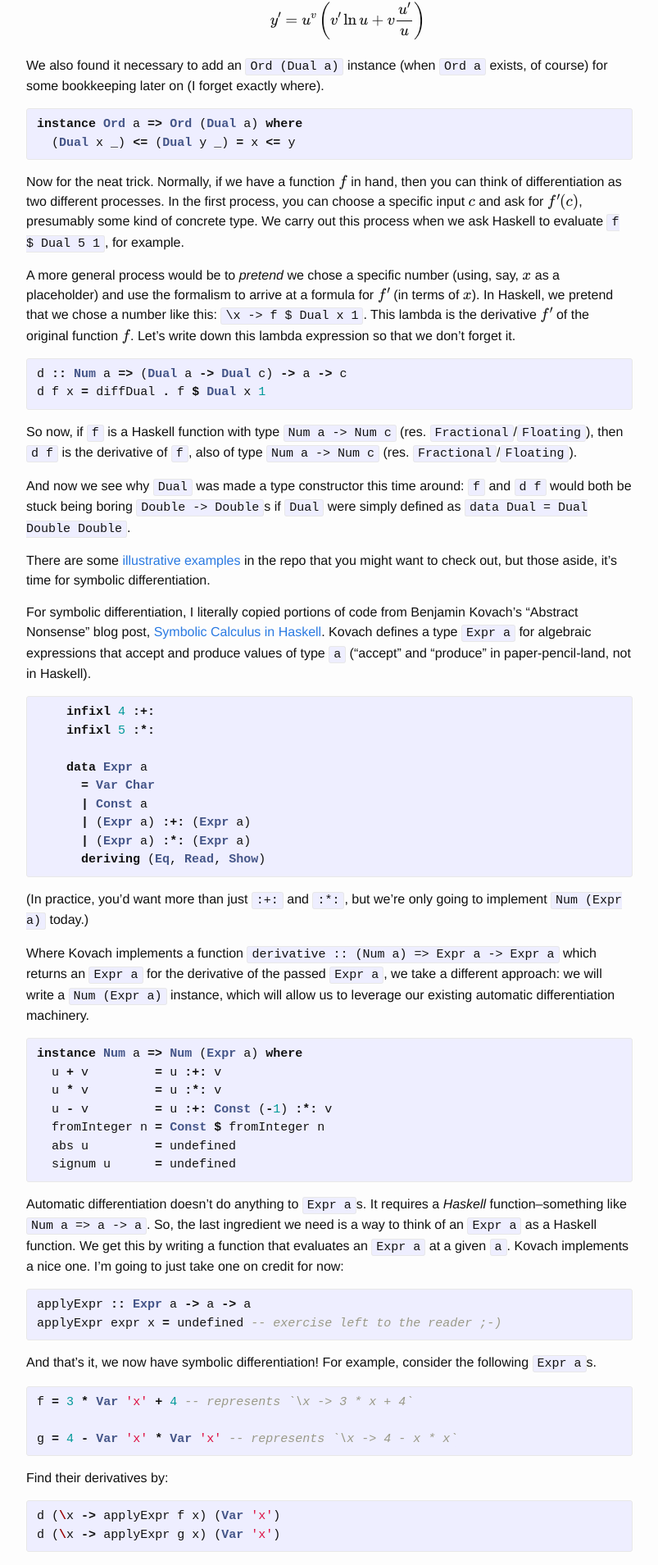
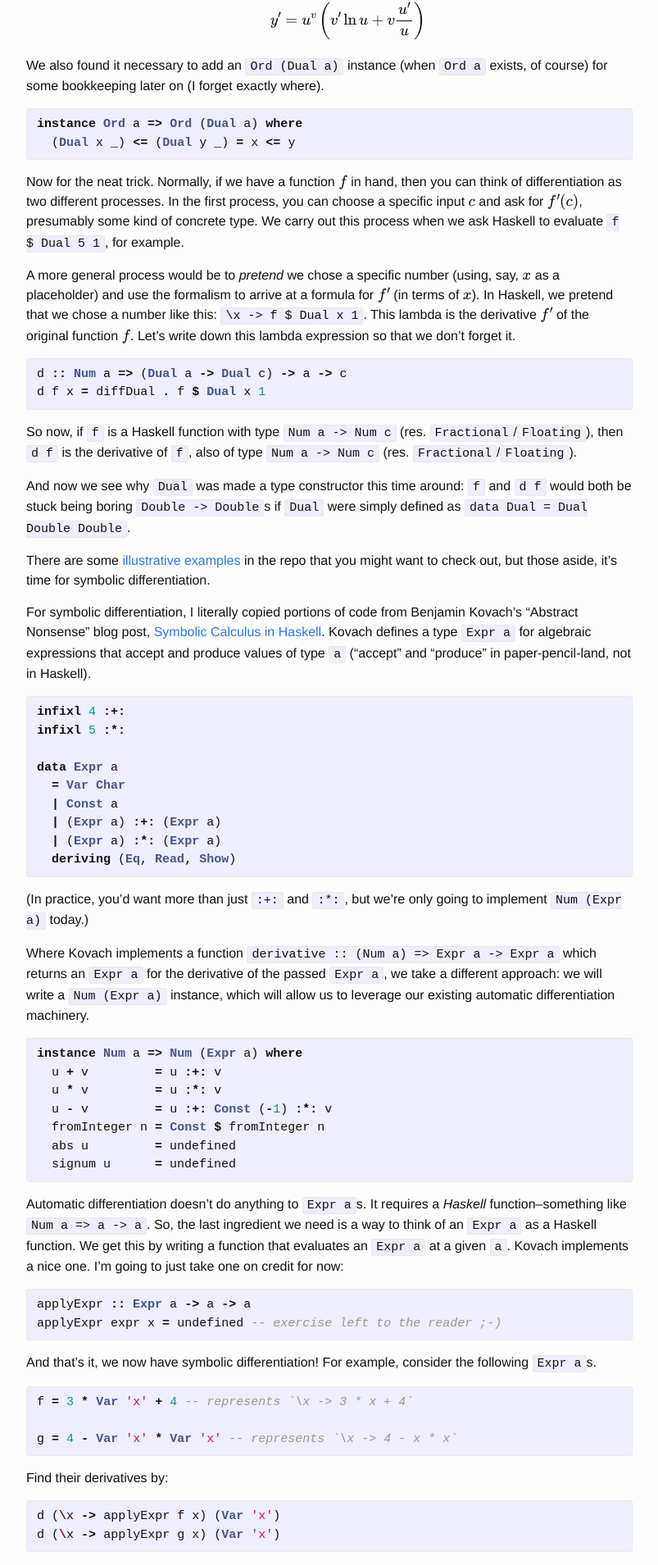
Before and after one commit to friedbrice/friedbrice.github.io, a Jekyll site: the page built from _posts/2016-08-24-automatic-differentiation-revisited.md, in a window 1280 px wide. Shown: the part 1191-3100 px from the top of the page at 82% size, without its empty margins (238-1041 px from the left). Built offline with Jekyll 4.4.1, drawn with Linux system fonts in a browser that asks for light colours; formulas are drawn with MathJax 3; comment, search, counter and statistics services are not loaded.

Commit message:
it might be impossible to recconcile github markdown and jekyll markdown

```diff
--- a/_posts/2016-08-24-automatic-differentiation-revisited.md
+++ b/_posts/2016-08-24-automatic-differentiation-revisited.md
@@ -82,17 +82,15 @@ There are some [illustrative examples][5] in the repo that you might want to che
 For symbolic differentiation, I literally copied portions of code from Benjamin Kovach's "Abstract Nonsense" blog post, [Symbolic Calculus in Haskell][6]. Kovach defines a type `Expr a` for algebraic expressions that accept and produce values of type `a` ("accept" and "produce" in paper-pencil-land, not in Haskell).
 
 {% highlight haskell %}
+infixl 4 :+:
+infixl 5 :*:
 
-    infixl 4 :+:
-    infixl 5 :*:
-
-    data Expr a
-      = Var Char
-      | Const a
-      | (Expr a) :+: (Expr a)
-      | (Expr a) :*: (Expr a)
-      deriving (Eq, Read, Show)
-
+data Expr a
+  = Var Char
+  | Const a
+  | (Expr a) :+: (Expr a)
+  | (Expr a) :*: (Expr a)
+  deriving (Eq, Read, Show)
 {% endhighlight %}
 
 (In practice, you'd want more than just `:+:` and `:*:`, but we're only going to implement `Num (Expr a)` today.)
```
